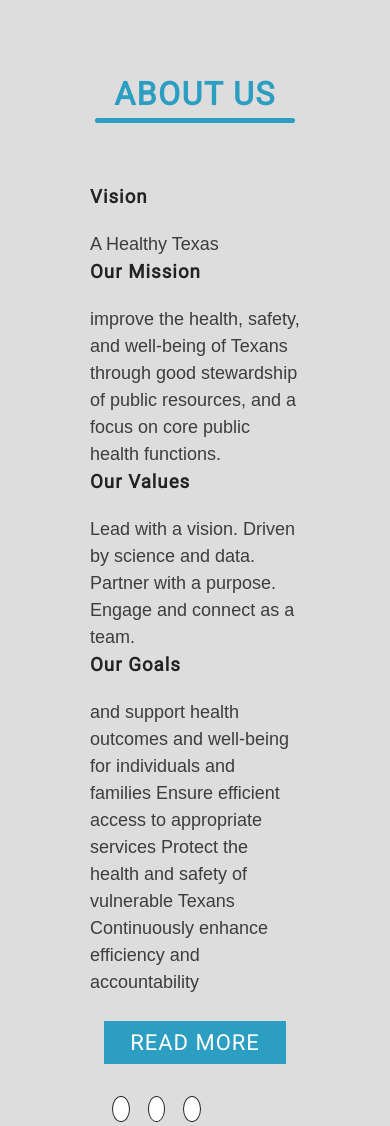
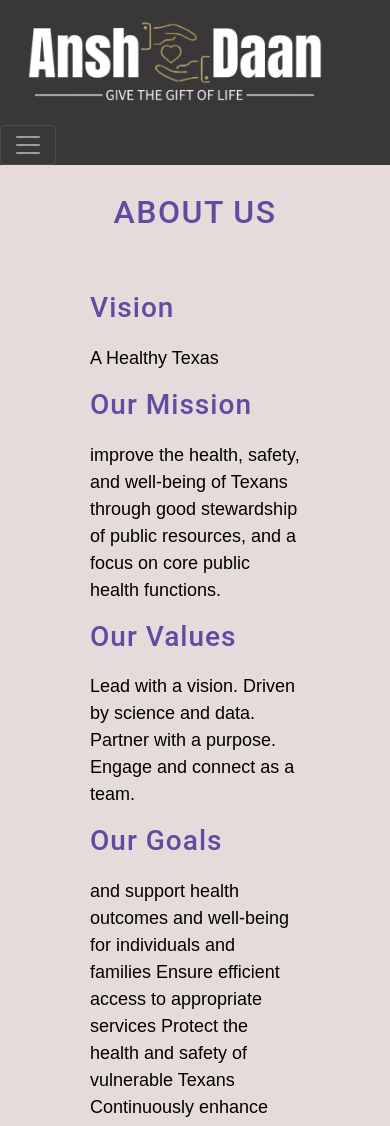
Before and after one commit to unique-gravel/Allograft-Project, a PHP site: the page made by About us.html in a window 390 px wide. Shown: the top 1126 px of the page. Run offline with PHP 8.4, Linux system fonts and the light colour scheme; some libraries are stand-ins or nearby versions.

Commit message:
edited to about us page to match the style of other html files of the project.

```diff
--- a/About us.html
+++ b/About us.html
@@ -1,15 +1,84 @@
 <!DOCTYPE html>
 <html>
     <head>
-        <title>About Us Section</title>
-        <meta charset="utf-8">
-        <meta name="viewport" content="width=device-width,initial-scale=1.0">
-        <link rel="stylesheet" href="https://cdnjs.cloudflare.com/ajax/libs/font-awesome/4.7.0/css/font-awesome.min.css">
-        <link rel="stylesheet" type="text/css" href="css/style.css">
+        <meta charset="utf-8" />
+        <title>
+            Together, We Can Save Lives - Join the Organ Donation Movement
+        </title>
+        <link rel="icon" type="image/png" href="images/logo_2.png" />
+
+        <!-- Google Fonts -->
+        <link
+            href="https://fonts.googleapis.com/css?family=Montserrat|Ubuntu"
+            rel="stylesheet"
+        />
+
+        <!-- CSS Stylesheets -->
+        <link
+            rel="stylesheet"
+            href="https://maxcdn.bootstrapcdn.com/bootstrap/4.0.0/css/bootstrap.min.css"
+            integrity="sha384-Gn5384xqQ1aoWXA+058RXPxPg6fy4IWvTNh0E263XmFcJlSAwiGgFAW/dAiS6JXm"
+            crossorigin="anonymous"
+        />
+        <link rel="stylesheet" href="css/aboutUs.css" />
+
+        <!-- Font Awesome -->
+        <script
+            defer
+            src="https://use.fontawesome.com/releases/v5.0.7/js/all.js"
+        ></script>
+
+        <!-- Bootstrap Scripts -->
+        <script
+            src="https://code.jquery.com/jquery-3.2.1.slim.min.js"
+            integrity="sha384-KJ3o2DKtIkvYIK3UENzmM7KCkRr/rE9/Qpg6aAZGJwFDMVNA/GpGFF93hXpG5KkN"
+            crossorigin="anonymous"
+        ></script>
+        <script
+            src="https://cdnjs.cloudflare.com/ajax/libs/popper.js/1.12.9/umd/popper.min.js"
+            integrity="sha384-ApNbgh9B+Y1QKtv3Rn7W3mgPxhU9K/ScQsAP7hUibX39j7fakFPskvXusvfa0b4Q"
+            crossorigin="anonymous"
+        ></script>
+        <script
+            src="https://maxcdn.bootstrapcdn.com/bootstrap/4.0.0/js/bootstrap.min.js"
+            integrity="sha384-JZR6Spejh4U02d8jOt6vLEHfe/JQGiRRSQQxSfFWpi1MquVdAyjUar5+76PVCmYl"
+            crossorigin="anonymous"
+        ></script>
     </head>
+
+
     <body>
        <section>
-        <div class="about-us">
+            <!-- Nav Bar -->
+            <nav class="navbar navbar-expand-lg navbar-dark">
+                <!-- <a class="navbar-brand" href="index.html">AnshDaan</a> -->
+                <a href="index.html">
+                    <img id="logo" src="images/logo_AnshDaan.png" , width="350px"/>
+                </a>
+
+                <button class="navbar-toggler" type="button" data-toggle="collapse" data-target="#navbarTogglerDemo02">
+                <span class="navbar-toggler-icon"></span>
+                </button>
+
+                <div class="collapse navbar-collapse navbar_text" id="navbarTogglerDemo02">
+                    <ul class="navbar-nav ml-auto">
+                        <li class="nav-item">
+                            <a class="nav-link" href="contact_us.html">Contact</a>
+                        </li>
+                        <li class="nav-item">
+                            <a class="nav-link" href="faq.html">FAQs</a>
+                        </li>
+                        <li class="nav-item">
+                            <a class="nav-link" href="#cta">Download</a>
+                        </li>
+                        <li class="nav-item">
+                            <a class="nav-link" href="About us.html">About Us</a>
+                        </li>
+                    </ul>
+                </div>
+            </nav>
+
+            <div class="about-us" class="big-heading">
                 <h1>ABOUT US </h1>
                 <div class="wrapper">
                     <div class="content">
@@ -31,25 +100,24 @@
                         Protect the health and safety of vulnerable Texans
                         Continuously enhance efficiency and accountability</p>
 
-                         <div class="button">
+                            <!-- <div class="button">
                                 <a href="">read more</a>
-                         </div>
-                         <div class="social">
+                            </div> -->
+                            <!-- <div class="social">
                                 <a href=""><i class="fab fa-facebook-f"></i></a>
                                 <a href=""><i class="fab fa-twitter"></i></a>
                                 <a href=""><i class="fab fa-instagram"></i></a>
-                         </div>
+                            </div> -->
                     </div>
                     <div class="image-section">
-                    <img src="image/donate.jpg">
+                        <img src="images/donate.png">
                     </div>
                 </div>
             </div>
         </section>
-
-
-
-
-
+        <!-- footer -->
+        <footer>
+            <p class="footer">AnshDaan - Give The Gift of Life</p>
+        </footer>
     </body>
 </html>
--- a/contact_us.html
+++ b/contact_us.html
@@ -104,6 +104,9 @@
           <li class="nav-item">
             <a class="nav-link" href="#cta">Download</a>
           </li>
+          <li class="nav-item">
+            <a class="nav-link" href="About us.html">About Us</a>
+          </li>
         </ul>
       </div>
     </nav>
--- /dev/null
+++ b/css/aboutUs.css
@@ -0,0 +1,180 @@
+/* Navigation Bar */
+
+.navbar {
+padding: 0 0;
+margin-top: 0 !important;
+background-color: rgb(0,0,0, 0.75) !important;
+}
+
+
+.navbar-brand {
+font-family: "Ubuntu";
+font-size: 1.5rem;
+font-weight: bold;
+}
+
+.nav-item {
+padding: 0 10px;
+}
+
+#logo {
+padding: 20px;
+}
+
+.nav-link {
+font-size: 1.2rem;
+font-family: "Montserrat-Light";
+}
+
+#navbarTogglerDemo02 {
+padding-top: .5rem;
+padding-right: .4rem;
+}
+
+@import url('https://fonts.googleapis.com/css2?family=Roboto&display=swap');
+*{
+    margin: 0%;
+    padding: 0px;
+    /* display: flexbox; */
+    box-sizing: border-box;
+    line-height: 1.5;
+    font-family: 'Roboto', sans-serif;
+}
+body{
+    width: 100%;
+    min-height: 100vh;
+    background-color: #e5dbdb;
+}
+.about-us{
+    width: 100%;
+}
+.about-us h1{
+    text-align: center;
+    font-size: 83px;
+    color: #624aa3;
+    text-transform: uppercase;
+    letter-spacing: 1.5px;
+    margin-top: 2%;
+    margin-bottom: 2%;
+}
+/* .about-us h1::after{
+    content: "";
+    height: 5px;
+    width: 200px;
+    background-color: #ffffff;
+    border-radius: 10px;
+    display: block;
+    margin: auto;
+} */
+.wrapper{
+    padding: 0px  60px;
+    margin: 60px auto;
+}
+.content{
+    width: 60%;
+    float: left;
+    text-align: left;
+    padding: 0px 30px;
+}
+.content h3{
+    color: #624aa3;
+    letter-spacing: 1px;
+}
+.content p{
+    font-family: sans-serif;
+    font-size: 18px;
+    color: #000000;
+    margin-top: 20px;
+}
+.content .button{
+    margin-top: 40px;
+}
+.content .button a{
+    color: #fff;
+    background-color: #624aa3;
+    border: 1px solid #624aa3;
+    padding: 10px 35px;
+    text-decoration: none;
+    letter-spacing: 1px;
+    font-size: 22px;
+    text-transform: uppercase;
+}
+.content .button a:hover{
+    background-color: #fff;
+    color: #2b9ec2;
+}
+.content .social{
+    margin-top: 30px;
+    margin-left: 15px;
+}
+.content .social a{
+    text-decoration: none;
+    color: #222;
+    font-size: 25px;
+    padding: 0px 7px;
+}
+.content .social a:hover{
+    color: #2b9ec2;
+    transition: 1s ease;
+}
+.content .social i{
+    height: 40px;
+    width: 40px;
+    background-color: #fff;
+    border: 1px solid #222;
+    border-radius: 50%;
+    text-align: center;
+    line-height: 40px;
+}
+
+.image-section{
+    width: 33%;
+    padding: 0px 0px 23px;
+    float: right;
+}
+.image-section img{
+    max-width: 100%;
+    height: auto;
+}
+@media screen and (max-width: 900px){
+    .about-us{
+        width:100%;
+        padding-top: 20px;
+    }
+    .about-us h1{
+        font-size: 32px;
+    }
+    .content{
+        width: 100%;
+        float: none;
+    }
+    .content .button{
+        margin-top: 30px;
+        text-align: center;
+    }
+    .content .button a{
+        padding: 8px 25px;
+    }
+    .content .social a{
+        font-size: 21px;
+    }
+    .image-section{
+        float: none;
+        width: 100%;
+        margin: top 25px; ;
+    }
+}
+
+.footer {
+    display: flex;
+    padding: 10px 0;
+    text-align: center;
+    justify-content: center;
+    align-items: center;
+    background-color: rgb(0,0,0,.70);
+    color: rgba(255, 255, 255, 0.726);
+    font-family: "Ubuntu";
+    width: 100%;
+    position: static;
+    margin-bottom: 0px;
+  }
--- a/css/style.css
+++ /dev/null
@@ -1,131 +0,0 @@
-@import url('https://fonts.googleapis.com/css2?family=Roboto&display=swap');
-*{
-    margin: 0px;
-    padding: 0px;
-    box-sizing: border-box;
-    line-height: 1.5;
-    font-family: 'Roboto', sans-serif;
-}
-body{
-    width: 100%;
-    min-height: 100vh;
-    background-color: #ddd;
-}
-.about-us{
-    width: 100%;
-}
-.about-us h1{
-    text-align: center;
-    font-size: 40px;
-    color: #2b9ec2;
-    text-transform: uppercase;
-    letter-spacing: 1.5px;
-    margin-top: 50px;
-}
-.about-us h1::after{
-    content: "";
-    height: 5px;
-    width: 200px;
-    background-color: #2b9ec2;
-    border-radius: 10px;
-    display: block;
-    margin: auto;
-}
-.wrapper{
-    padding: 0px  60px;
-    margin: 60px auto;
-}
-.content{
-    width: 60%;
-    float: left;
-    text-align: left;
-    padding: 0px 30px;
-}
-.content h3{
-    color: #222;
-    letter-spacing: 1px;
-}
-.content p{
-    font-family: sans-serif;
-    font-size: 18px;
-    color: #3d3d3d;
-    margin-top: 20px;
-}
-.content .button{
-    margin-top: 40px;
-}
-.content .button a{
-    color: #fff;
-    background-color: #2b9ec2;
-    border: 1px solid #2b9ec2;
-    padding: 10px 35px;
-    text-decoration: none;
-    letter-spacing: 1px;
-    font-size: 22px;
-    text-transform: uppercase;
-}
-.content .button a:hover{
-    background-color: #fff;
-    color: #2b9ec2;
-}
-.content .social{
-    margin-top: 30px;
-    margin-left: 15px;
-}
-.content .social a{
-    text-decoration: none;
-    color: #222;
-    font-size: 25px;
-    padding: 0px 7px;
-}
-.content .social a:hover{
-    color: #2b9ec2;
-    transition: 1s ease;
-}
-.content .social i{
-    height: 40px;
-    width: 40px;
-    background-color: #fff;
-    border: 1px solid #222;
-    border-radius: 50%;
-    text-align: center;
-    line-height: 40px;
-}
-
-.image-section{
-    width: 40%;
-    float: right;
-    padding: 0px 30px;
-}
-.image-section img{
-    max-width: 100%;
-    height: auto;
-}
-@media screen and (max-width: 900px){
-    .about-us{
-        width:100%;
-        padding-top: 20px;
-    }
-    .about-us h1{
-        font-size: 32px;
-    }
-    .content{
-        width: 100%;
-        float: none;
-    }
-    .content .button{
-        margin-top: 30px;
-        text-align: center;
-    }
-    .content .button a{
-        padding: 8px 25px;
-    }
-    .content .social a{
-        font-size: 21px;
-    }
-    .image-section{
-        float: none;
-        width: 100%;
-        margin: top 25px; ;
-    }
-}
```
Also changed, not shown: css/faq.css (+25 -13 lines), faq.html (+4 -28 lines), index.html (+7 -4 lines), images/about us.jpg (added), images/donate.png (added). Lines whose indentation alone changed are shown as unchanged.
